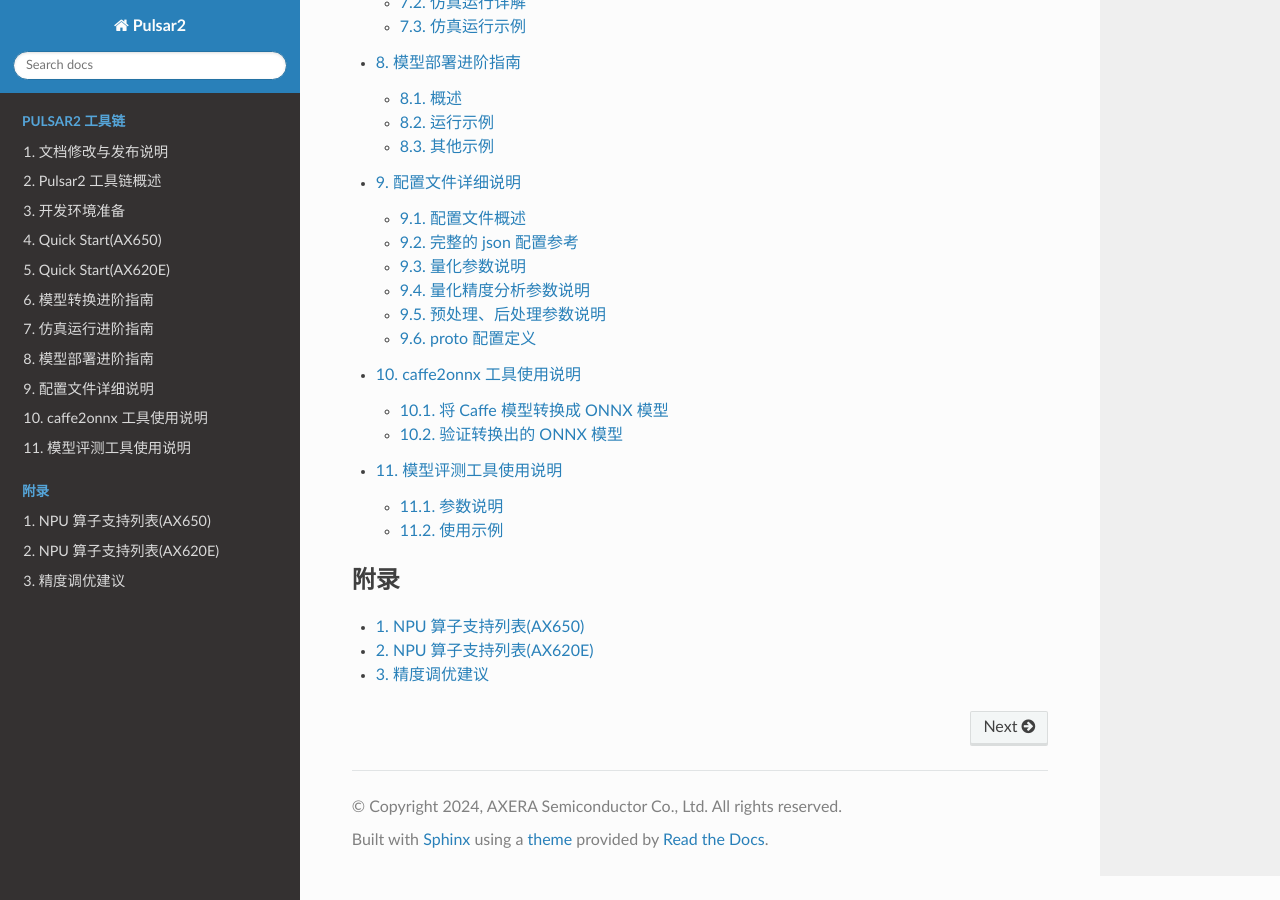
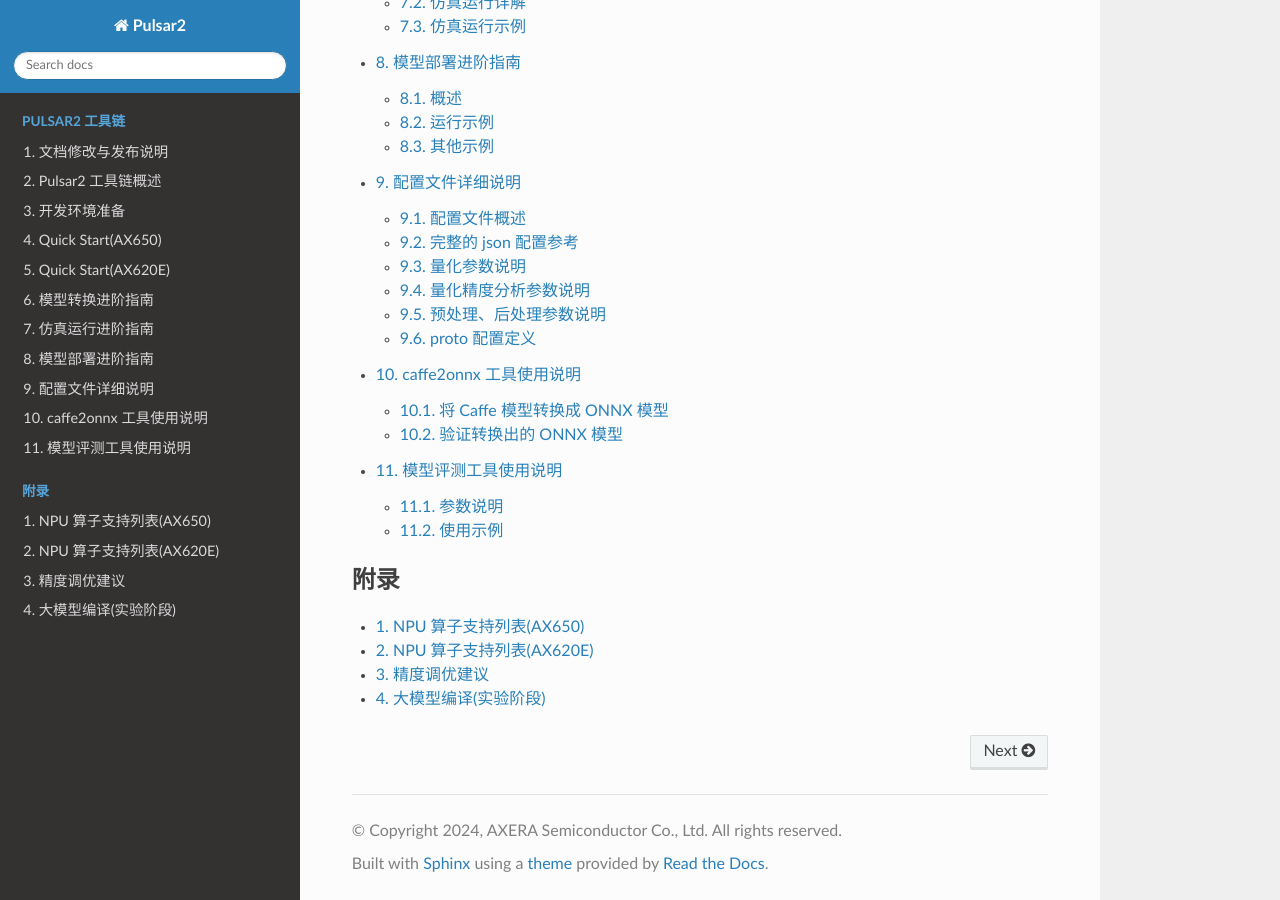
Before and after one commit to AXERA-TECH/pulsar2-docs, a Sphinx documentation site: the page built from source/index.rst, in a window 1280 px wide and 900 px high, scrolled down 1487 px. Built offline with Sphinx 7.4.7 and the Read the Docs theme 2.0.0, drawn with Linux system fonts in a browser that asks for light colours; some of the changed lines change nothing that is shown.

Commit message:
update how to build llm

```diff
--- /dev/null
+++ b/source/appendix/build_llm.rst
@@ -0,0 +1,199 @@
+======================
+大模型编译(实验阶段)
+======================
+
+**本章节适用于以下平台：**
+
+- AX650N
+
+本章节介绍如何将 Huggingface 上的模型转换的基本操作, 使用 ``pulsar2`` 工具将从 Huggingface 下载的项目中 ``*.safetensor`` 或 ``pytorch_model.bin``  模型编译成 ``axmodel`` 模型. 请先参考 :ref:`《开发环境准备》 <dev_env_prepare>` 章节完成开发环境搭建.
+本节示例模型为 ``Qwen2-0.5B-Instruct``.
+
+~~~~~~~~~~~~~~~~~~~~~~~~~~~~~~~
+命令说明
+~~~~~~~~~~~~~~~~~~~~~~~~~~~~~~~
+
+``Pulsar2`` 工具链中使用 ``pulsar2 llm_build`` 命令来完成 LLM 模型的转换.
+
+.. code-block:: shell
+
+    root@xxx:/data# pulsar2 llm_build --help
+    usage: pulsar2 llm_build [-h] [--input_path INPUT_PATH] [--output_path OUTPUT_PATH] [--input_type INPUT_TYPE] [--prefill_len PREFILL_LEN] [--parallel PARALLEL] [--model_config MODEL_CONFIG]
+                            [--kv_cache_len KV_CACHE_LEN] [-t {fp16,bf16,fp32}] [-w {fp16,bf16,fp32,s8,s4}] [-c CHECK_LEVEL]
+
+    optional arguments:
+      -h, --help            show this help message and exit
+      --input_path INPUT_PATH
+                            path of model or npy path
+      --output_path OUTPUT_PATH
+                            path of dumpped ax_model
+      --input_type INPUT_TYPE
+                            0=npy 1=safetensors ...
+      --prefill_len PREFILL_LEN
+                            token length of prefill
+      --parallel PARALLEL   build parallel
+      --model_config MODEL_CONFIG
+                            config file
+      --kv_cache_len KV_CACHE_LEN
+                            length of kv_cache
+      -t {fp16,bf16,fp32}, --hidden_state_type {fp16,bf16,fp32}
+                            hidden_state dtype
+      -w {fp16,bf16,fp32,s8,s4}, --weight_type {fp16,bf16,fp32,s8,s4}
+                            weight dtype
+      -c CHECK_LEVEL, --check_level CHECK_LEVEL
+                            check level 0:run 1:layer
+
+
+~~~~~~~~~~~~~~~~~~~~~~~~~~~~~~~
+下载 ax-llm-build 项目
+~~~~~~~~~~~~~~~~~~~~~~~~~~~~~~~
+
+.. code-block:: shell
+
+    git clone https://github.com/AXERA-TECH/ax-llm-build.git
+
+~~~~~~~~~~~~~~~~~~~~~~~~~~~~~~~
+下载 Qwen2-0.5B-Instruct
+~~~~~~~~~~~~~~~~~~~~~~~~~~~~~~~
+
+.. code-block:: shell
+
+    cd ax-llm-build
+    pip install -U huggingface_hub
+    huggingface-cli download --resume-download Qwen/Qwen2-0.5B-Instruct --local-dir Qwen/Qwen2-0.5B-Instruct
+
+~~~~~~~~~~~~~~~~~~~~~~~~~~~~~~~
+编译执行
+~~~~~~~~~~~~~~~~~~~~~~~~~~~~~~~
+
+.. code-block:: shell
+
+    pulsar2 llm_build --input_path Qwen/Qwen2-0.5B-Instruct/ --output_path Qwen/Qwen2-0.5B-w8a16/ --kv_cache_len 1023 --model_config config/qwen2-0.5B.json --hidden_state_type bf16 --weight_type s8 --parallel 8
+
+^^^^^^^^^^^^^^^^^^^^^
+log 参考信息
+^^^^^^^^^^^^^^^^^^^^^
+
+.. code-block::
+
+    pulsar2 llm_build --input_path Qwen/Qwen2-0.5B-Instruct/ --output_path Qwen/Qwen2-0.5B-w8a16-test/ --kv_cache_len 1023 --model_config config/qwen2-0.5B.json --hidden_state_type bf16 --weight_type s8 --parallel 8
+    Config(
+        model_name='Qwen/Qwen2-0.5B-Instruct',
+        model_type='qwen',
+        num_hidden_layers=24,
+        num_attention_heads=14,
+        num_key_value_heads=2,
+        hidden_size=896,
+        intermediate_size=4864,
+        vocab_size=151936,
+        rope_theta_base=1000000.0,
+        max_position_embedings=32768,
+        rope_partial_factor=1.0,
+        norm_eps=1e-06,
+        norm_type='rms_norm',
+        hidden_act='silu'
+    )
+    2024-06-27 17:53:14.286 | SUCCESS  | yamain.command.llm_build:llm_build:89 - prepare llm model done!
+    building llm decode layers   ━━━━━━━━━━━━━━━━━━━━━━━━━━━━━━━━━━━━━━━━━━━━━━━━━━━━━━━━━━━━━━━━━━━━━━━━━━━━━━━━━━━━━━━━━━━━━━━━━━━━━━━━━━━━━━━━━━━━━━━━━━━━━━━━━━━━━━━━━━━━━━━━━━━━━━━━━━━━━━ 24/24 0:00:22
+    building llm post layer   ━━━━━━━━━━━━━━━━━━━━━━━━━━━━━━━━━━━━━━━━━━━━━━━━━━━━━━━━━━━━━━━━━━━━━━━━━━━━━━━━━━━━━━━━━━━━━━━━━━━━━━━━━━━━━━━━━━━━━━━━━━━━━━━━━━━━━━━━━━━━━━━━━━━━━━━━━━━━━━━━━━━ 1/1 0:00:56
+    2024-06-27 17:54:33.201 | SUCCESS  | yamain.command.llm_build:llm_build:134 - build llm model done!
+    2024-06-27 17:54:50.767 | SUCCESS  | yamain.command.llm_build:llm_build:283 - check llm model done!
+
+.. note::
+
+    该示例所运行的主机配置为:
+
+        - Intel(R) Xeon(R) Gold 6336Y CPU @ 2.40GHz
+        - Memory 32G
+
+    全流程耗时大约 ``78s`` , 不同配置的主机转换时间略有差异.
+
+
+^^^^^^^^^^^^^^^^^^^^^^^^^^^^^^^^^^^^
+embed 提取和优化
+^^^^^^^^^^^^^^^^^^^^^^^^^^^^^^^^^^^^
+
+.. code-block:: shell
+
+    python tools/extract_embed.py --input_path Qwen/Qwen2-0.5B-Instruct/ --output_path Qwen/Qwen2-0.5B-w8a16/
+    python tools/embed-process.py --input Qwen/Qwen2-0.5B-w8a16/model.embed_tokens.weight.npy --output Qwen/Qwen2-0.5B-w8a16/model.embed_tokens.weight.float32.bin
+    --------------
+    (151936, 896)
+    --------------
+    ./tools/fp32_to_bf16 Qwen/Qwen2-0.5B-w8a16/model.embed_tokens.weight.float32.bin Qwen/Qwen2-0.5B-w8a16/model.embed_tokens.weight.bfloat16.bin
+
+^^^^^^^^^^^^^^^^^^^^^^^^^^^^^^^^^^^^
+输出文件说明
+^^^^^^^^^^^^^^^^^^^^^^^^^^^^^^^^^^^^
+
+.. code-block:: shell
+
+    root@xxx:/data/ax-llm-build# tree Qwen/Qwen2-0.5B-w8a16
+    Qwen/Qwen2-0.5B-w8a16
+    ├── model.embed_tokens.weight.bfloat16.bin
+    ├── model.embed_tokens.weight.float32.bin
+    ├── model.embed_tokens.weight.npy
+    ├── qwen_l0.axmodel
+    ├── qwen_l10.axmodel
+    ├── qwen_l11.axmodel
+    ├── qwen_l12.axmodel
+    ├── qwen_l13.axmodel
+    ├── qwen_l14.axmodel
+    ├── qwen_l15.axmodel
+    ├── qwen_l16.axmodel
+    ├── qwen_l17.axmodel
+    ├── qwen_l18.axmodel
+    ├── qwen_l19.axmodel
+    ├── qwen_l1.axmodel
+    ├── qwen_l20.axmodel
+    ├── qwen_l21.axmodel
+    ├── qwen_l22.axmodel
+    ├── qwen_l23.axmodel
+    ├── qwen_l2.axmodel
+    ├── qwen_l3.axmodel
+    ├── qwen_l4.axmodel
+    ├── qwen_l5.axmodel
+    ├── qwen_l6.axmodel
+    ├── qwen_l7.axmodel
+    ├── qwen_l8.axmodel
+    ├── qwen_l9.axmodel
+    └── qwen_post.axmodel
+
+
+其中 ``model.embed_tokens.weight.bfloat16.bin``, ``qwen_l0.axmodel ~ qwen_l23.axmodel``, ``qwen_post.axmodel`` 文件是上板运行所需要
+
+~~~~~~~~~~~~~~~~~~~~~~~
+开发板运行
+~~~~~~~~~~~~~~~~~~~~~~~
+
+本章节介绍如何在 ``AX650`` 开发板上运行 LLM 模型.
+
+^^^^^^^^^^^^^^^^^^^^^^^^^^^^^^^^^^^^
+使用 ax-llm 运行大模型
+^^^^^^^^^^^^^^^^^^^^^^^^^^^^^^^^^^^^
+
+运行该实例相关文件已上传网盘，请自行下载和参考
+
+  - `百度网盘 <https://pan.baidu.com/s/1_LG-sPKnLS_LTWF3Cmcr7A?pwd=ph0e>`_
+
+.. code-block:: shell
+
+    root@ax650:/mnt/qtang/llama_axera_cpp# ./run_qwen2_0.5B.sh
+    [I][                            Init][  71]: LLM init start
+      3% | ██                                |   1 /  27 [0.28s<7.48s, 3.61 count/s] tokenizer init ok[I][                            Init][  26]: LLaMaEmbedSelector use mmap
+    100% | ████████████████████████████████ |  27 /  27 [7.40s<7.40s, 3.65 count/s] init post axmodel okremain_cmm(11583 MB)
+    [I][                            Init][ 180]: max_token_len : 1023
+    [I][                            Init][ 185]: kv_cache_size : 128, kv_cache_num: 1023
+    [I][                            Init][ 199]: LLM init ok
+    Type "q" to exit, Ctrl+c to stop current running
+    >> who are you?
+    I am a large language model created by Alibaba Cloud. I am called Qwen.
+    [N][                             Run][ 388]: hit eos,avg 24.51 token/s
+
+~~~~~~~~~~~~~~~~~~~~~~~
+其他示例
+~~~~~~~~~~~~~~~~~~~~~~~
+
+请参考我们在 github 上的开源项目：
+
+- `AX-LLM <https://github.com/AXERA-TECH/ax-llm>`_
--- a/source/index.rst
+++ b/source/index.rst
@@ -33,3 +33,4 @@
   appendix/op_support_list_ax650.rst
   appendix/op_support_list_ax620e.rst
   appendix/precision_debug_guides.rst
+  appendix/build_llm.rst
```
